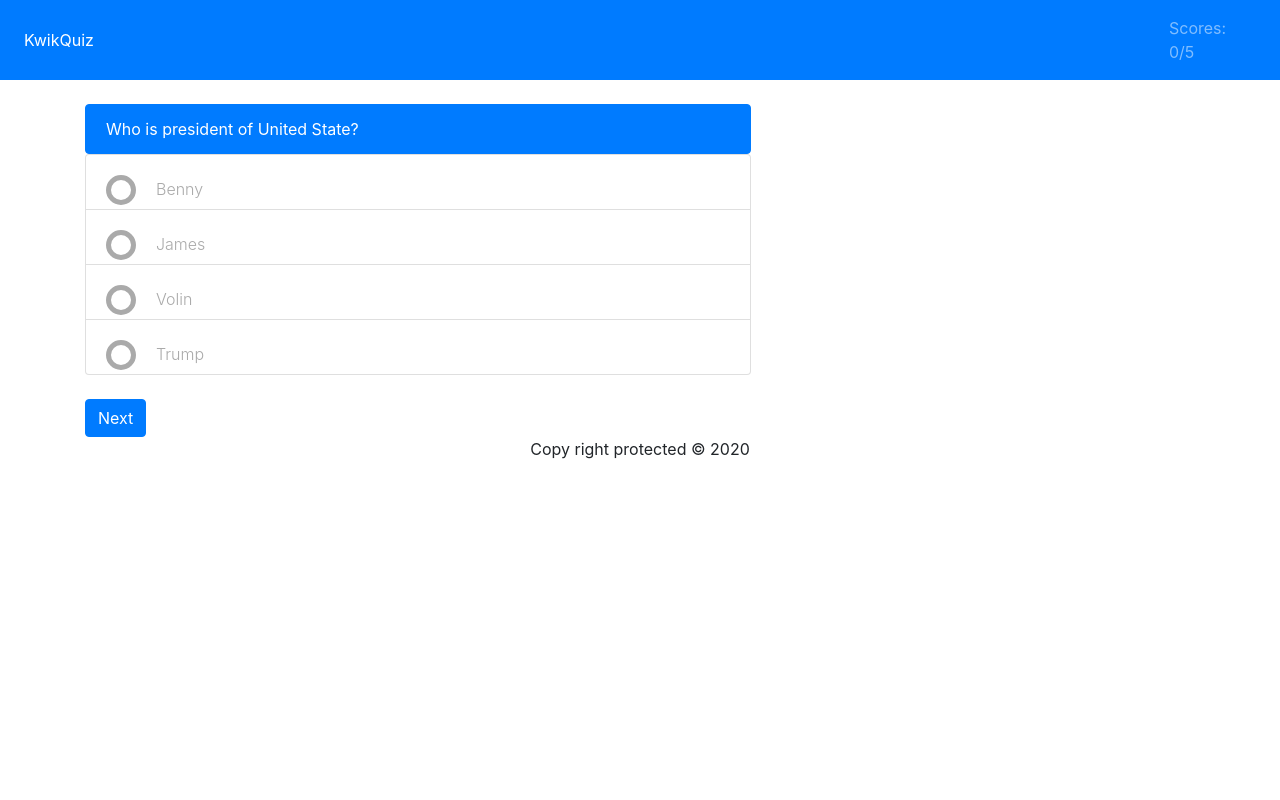
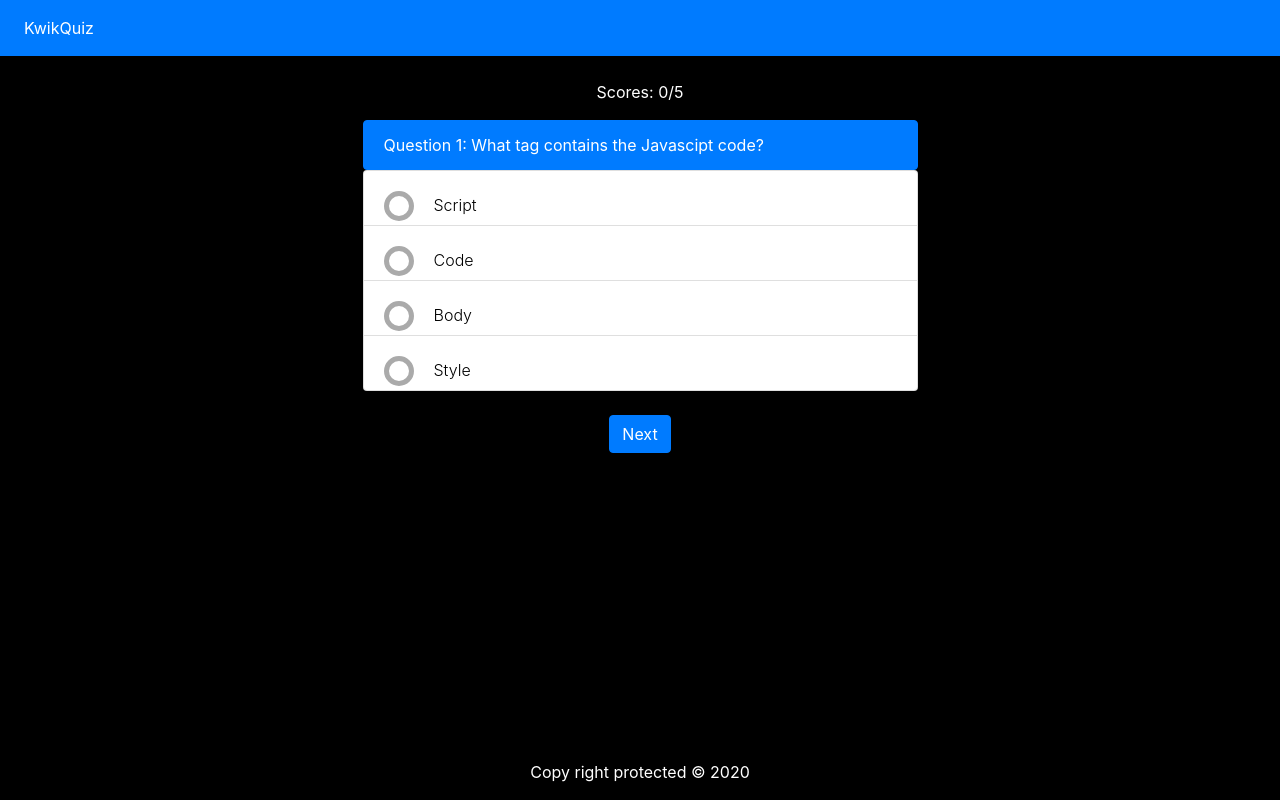
Before and after one commit to Adaeze23/quiz-game, a plain HTML site: page index.html in a window 1280 px wide. Both pictures are taken after a click on the button "Start Quiz". Drawn offline with nearby package versions, Linux system fonts and the light colour scheme.

Commit message:
list-group adjustment
list group aligned to the center

```diff
--- a/css/style.css
+++ b/css/style.css
@@ -1,11 +1,29 @@
+body{
+	text-align: center;
+    color: white;
+    background-color: black
+	}
+
+.list-group{
+	align-items: center;
+    text-align: left;
+    color: white;
+}
+
+.container {
+    align-self: right;
+}
+
+
 ul li{
-	color: #AAAAAA;
+	color: black;
 	display: block;
 	position: relative;
 	float: left;
-	width: 60%;
+	width: 50%;
 	/*height: 100px;*/
-	border-bottom: 0px solid #333;
+	/*border-bottom: 0px solid #333;*/
+
 }
 
 .correct-answer{
@@ -50,13 +68,12 @@ ul li:hover label{
 
 	ul li .check{
 	display: block;
-	position: absolute;
+	position:absolute;
 	border: 5px solid #AAAAAA;
 	border-radius: 100%;
 	height: 30px;
 	width: 30px;
 	top: 20px;
-	left: 20px;
 	z-index: 5;
 	transition: border .25s linear;
 	-webkit-transition: border .25s linear;
@@ -78,6 +95,7 @@ ul li:hover label{
 	margin: auto;
 	transition: background 0.25s linear;
 	-webkit-transition: background 0.25s linear;
+    color: #ffffff;
 	}
 
 	input[type=radio]:checked ~ .check {
@@ -93,7 +111,19 @@ ul li:hover label{
 	/*background-color: #0DFF92;*/
 	}
 
-	.signature {
+
+#footer {
+    position: fixed;
+    left: 0;
+    bottom: 0;
+    width: 100%;
+    color: white;
+    text-align: center;
+    color: #ffffff;
+}
+
+
+	/*.signature {
 	margin: 5px auto;
 	padding: 10px 0;
 	width: 100%;
@@ -143,3 +173,4 @@ ul li:hover label{
 	text-decoration: none;
 	font-weight: bold;
 	}
+*/
--- a/index.html
+++ b/index.html
@@ -31,7 +31,7 @@
 
                 <ul class="navbar-nav ml-auto">
                     <li class="nav-item">
-                        <a class="nav-link" href="#">Scores: <span id="score_counter">0</span>/5</a>
+                        <!-- <a class="nav-link" href="#">Scores: <span id="score_counter">0</span>/5</a> -->
                     </li>
                 </ul>
             </nav>
@@ -69,18 +69,19 @@
             </div>
         </section> -->
 
-        <section id="questions">
-            <div class="container">
+        <section id="questions" >
+            <div class="container align-content-center">
                 <div class="row" id="row_1" style="display: none;">
                     <div class="col-md-12">
+                            <p>Scores: <span id="scorecounter">0</span>/5<p>
                         <ul class="list-group" id="question_1">
-                            <li class="list-group-item active">Who is president of United State?</li>
+                            <li class="list-group-item active">Question 1: What tag contains the Javascipt code?</li>
                         </ul>
-                        <ul class="list-group" id="question_options_1" >
-                            <li class="list-group-item"><input type="radio" id="a" name="option_answer_1" value="Benny" onclick="validateSelectedOption(this)"> <label for="a">Benny</label> <div class="check"></div></li>
-                            <li class="list-group-item"><input type="radio" id="b" name="option_answer_1" value="James" onclick="validateSelectedOption(this)"> <label for="b">James</label> <div class="check"></div></li>
-                            <li class="list-group-item"><input type="radio" id="c" name="option_answer_1" value="Volin" onclick="validateSelectedOption(this)"><label for="c">Volin</label> <div class="check"></div></li>
-                            <li class="list-group-item"><input type="radio" id="d" name="option_answer_1" value="Trump" onclick="validateSelectedOption(this)"><label for="d">Trump</label> <div class="check"></div></li>
+                        <ul class="list-group" id="question_options_1">
+                            <li class="list-group-item"><input type="radio" id="a" name="option_answer_1" value="Script" onclick="validateSelectedOption(this)"> <label for="a">Script</label> <div class="check"></div></li>
+                            <li class="list-group-item"><input type="radio" id="b" name="option_answer_1" value="Code" onclick="validateSelectedOption(this)"> <label for="b">Code</label> <div class="check"></div></li>
+                            <li class="list-group-item"><input type="radio" id="c" name="option_answer_1" value="Body" onclick="validateSelectedOption(this)"><label for="c">Body</label> <div class="check"></div></li>
+                            <li class="list-group-item"><input type="radio" id="d" name="option_answer_1" value="Style" onclick="validateSelectedOption(this)"><label for="d">Style</label> <div class="check"></div></li>
                         </ul>
 
                         <br />
@@ -92,14 +93,15 @@
 
                 <div class="row" id="row_2" style="display: none;">
                     <div class="col-md-12">
+                        Scores: <span id="score_counter">0</span>/5
                         <ul class="list-group" id="question_2">
-                            <li class="list-group-item active">Who is the president of Nigeria?</li>
+                            <li class="list-group-item active">Question 2: Where is the script tag typically placed ?</li>
                         </ul>
                         <ul class="list-group" id="question_options_2">
-                            <li class="list-group-item"><input type="radio" id="e" name="option_answer_2" value="Buhari" onclick="validateSelectedOption2(this)"> <label for="e">Buhari</label> <div class="check"></div></li>
-                            <li class="list-group-item"><input type="radio" id="f" name="option_answer_2" value="Obasanjo" onclick="validateSelectedOption2(this)"> <label for="f">Obasanjo</label> <div class="check"></div></li>
-                            <li class="list-group-item"><input type="radio" id="g" name="option_answer_2" value="Volin" onclick="validateSelectedOption2(this)"> <label for="g">Volin</label> <div class="check"></div></li>
-                            <li class="list-group-item"><input type="radio" id="h" name="option_answer_2" value="Trump" onclick="validateSelectedOption2(this)"> <label for="h">Trump</label> <div class="check"></div></li>
+                            <li class="list-group-item"><input type="radio" id="e" name="option_answer_2" value="HTMLtag" onclick="validateSelectedOption2(this)"> <label for="e">Before the HTML tag or Body tag</label> <div class="check"></div></li>
+                            <li class="list-group-item"><input type="radio" id="f" name="option_answer_2" value="HEADtag" onclick="validateSelectedOption2(this)"> <label for="f">Inside the Head tag or Body tag</label> <div class="check"></div></li>
+                            <li class="list-group-item"><input type="radio" id="g" name="option_answer_2" value="closingHtml" onclick="validateSelectedOption2(this)"> <label for="g">After the closing HTML tag or Body tag</label> <div class="check"></div></li>
+                            <li class="list-group-item"><input type="radio" id="h" name="option_answer_2" value="Titletag" onclick="validateSelectedOption2(this)"> <label for="h">Before the Body tag or insie the Title tag</label> <div class="check"></div></li>
                         </ul>
 
                          <br />
@@ -112,18 +114,18 @@
                 <div class="row" id="row_3" style="display: none;">
                     <div class="col-md-12">
                         <ul class="list-group" id="question_3">
-                            <li class="list-group-item active">What is the full meaning of COVID-19?</li>
+                            <li class="list-group-item active">Question 3: Whtarethe three core languages in web pages?</li>
                         </ul>
                         <ul class="list-group" id="question_options_3">
-                            <li class="list-group-item"><input type="radio" id="i" name="option_answer_3" value="Benny" onclick="validateSelectedOption3(this)"> <label for="i">Benny</label> <div class="check"></div></li>
-                            <li class="list-group-item"><input type="radio" id="j" name="option_answer_3" value="James" onclick="validateSelectedOption3(this)">  <label for="j">James</label> <div class="check"></div></li>
-                            <li class="list-group-item"><input type="radio" id="k" name="option_answer_3" value="Volin" onclick="validateSelectedOption3(this)"> <label for="k">Volin</label> <div class="check"></div></li>
-                            <li class="list-group-item"><input type="radio" id="l" name="option_answer_3" value="Trump" onclick="validateSelectedOption3(this)"> <label for="l">Trump</label> <div class="check"></div></li>
+                            <li class="list-group-item"><input type="radio" id="i" name="option_answer_3" value="CSS" onclick="validateSelectedOption3(this)"> <label for="i">HTML, CSS, Javascript</label> <div class="check"></div></li>
+                            <li class="list-group-item"><input type="radio" id="j" name="option_answer_3" value="Javascript" onclick="validateSelectedOption3(this)">  <label for="j">HTML, Javascript, PHP</label> <div class="check"></div></li>
+                            <li class="list-group-item"><input type="radio" id="k" name="option_answer_3" value="PHP" onclick="validateSelectedOption3(this)"> <label for="k">Javscript, PHP, PYTHON</label> <div class="check"></div></li>
+                            <li class="list-group-item"><input type="radio" id="l" name="option_answer_3" value="Nodejs" onclick="validateSelectedOption3(this)"> <label for="l">CSS, Javasript, Nodejs</label> <div class="check"></div></li>
                         </ul>
 
                          <br />
 
-                        <button class="btn btn-primary" onclick="nextQuestion(3,4)">Next</button>
+                        <button class="btn btn-primary" onclick="nextQuestion(3,4)" >Next</button>
 
                     </div>
                 </div>
@@ -131,13 +133,13 @@
                 <div class="row" id="row_4" style="display: none;">
                     <div class="col-md-12">
                         <ul class="list-group" id="question_4">
-                            <li class="list-group-item active">What is the full meaning of HTML?</li>
+                            <li class="list-group-item active">Why is the Javascript code being placed just before the closing body tag?</li>
                         </ul>
                         <ul class="list-group" id="question_options_4">
-                            <li class="list-group-item"><input type="radio" id="m" name="option_answer_4" value="Benny" onclick="validateSelectedOption4(this)"> <label for="m">Benny</label> <div class="check"></div></li>
-                            <li class="list-group-item"><input type="radio" id="n" name="option_answer_4" value="James" onclick="validateSelectedOption4(this)"> <label for="n">James</label> <div class="check"></div></li>
-                            <li class="list-group-item"><input type="radio" id="o" name="option_answer_4" value="Volin" onclick="validateSelectedOption4(this)"> <label for="o">Volin</label> <div class="check"></div></li>
-                            <li class="list-group-item"><input type="radio" id="p" name="option_answer_4" value="Trump" onclick="validateSelectedOption4(this)"> <label for="p">Trump</label> <div class="check"></div></li>
+                            <li class="list-group-item"><input type="radio" id="m" name="option_answer_4" value="Standards" onclick="validateSelectedOption4(this)"> <label for="m">To comply with Standards</label> <div class="check"></div></li>
+                            <li class="list-group-item"><input type="radio" id="n" name="option_answer_4" value="Possible" onclick="validateSelectedOption4(this)"> <label for="n">Thats the only possible way</label> <div class="check"></div></li>
+                            <li class="list-group-item"><input type="radio" id="o" name="option_answer_4" value="Browser" onclick="validateSelectedOption4(this)"> <label for="o">To let the webpage fully load in the browser window</label> <div class="check"></div></li>
+                            <li class="list-group-item"><input type="radio" id="p" name="option_answer_4" value="Effect" onclick="validateSelectedOption4(this)"> <label for="p">To add more effect to the page</label> <div class="check"></div></li>
                         </ul>
 
                          <br />
@@ -151,13 +153,13 @@
                 <div class="row" id="row_5" style="display: none;">
                     <div class="col-md-12">
                         <ul class="list-group" id="question_5">
-                            <li class="list-group-item active">Who is the capital of Lagos?</li>
+                            <li class="list-group-item active">Question 5: Which element/feature is not new in HTML5?</li>
                         </ul>
                         <ul class="list-group" id="question_options_5">
-                            <li class="list-group-item"><input type="radio" id="q" name="option_answer_5" value="Benny" onclick="validateSelectedOption5(this)"> <label for="q">Benny</label> <div class="check"></div></li>
-                            <li class="list-group-item"><input type="radio" id="r" name="option_answer_5" value="James" onclick="validateSelectedOption5(this)"> <label for="r">James</label> <div class="check"></div></li>
-                            <li class="list-group-item"><input type="radio" id="s" name="option_answer_5" value="Volin" onclick="validateSelectedOption5(this)"><label for="s">Volin</label> <div class="check"></div></li>
-                            <li class="list-group-item"><input type="radio" id="t" name="option_answer_5" value="Trump" onclick="validateSelectedOption5(this)"> <label for="t">Trump</label> <div class="check"></div></li>
+                            <li class="list-group-item"><input type="radio" id="q" name="option_answer_5" value="Image" onclick="validateSelectedOption5(this)"> <label for="q">Image</label> <div class="check"></div></li>
+                            <li class="list-group-item"><input type="radio" id="r" name="option_answer_5" value="Drag" onclick="validateSelectedOption5(this)"> <label for="r">Drag and Drop</label> <div class="check"></div></li>
+                            <li class="list-group-item"><input type="radio" id="s" name="option_answer_5" value="Audio" onclick="validateSelectedOption5(this)"><label for="s">Audio and Video elements</label> <div class="check"></div></li>
+                            <li class="list-group-item"><input type="radio" id="t" name="option_answer_5" value="Geolocation" onclick="validateSelectedOption5(this)"> <label for="t">Geolocation</label> <div class="check"></div></li>
                         </ul>
 
                          <br />
@@ -180,8 +182,8 @@
         </section>
 
 
-        <footer>
-            <div id="record">
+        <footer id="footer">
+            <div id="record" >
             <p class="text-center">Copy right protected &copy; 2020</p>
         </footer>
         <!-- Optional JavaScript -->
@@ -204,9 +206,6 @@
 
                 if (prev == 1) {
                     markQuestion1();
-
-
-
 
                 }
 
@@ -242,7 +241,7 @@
             function markQuestion1(){
 
                 // ans
-                var answer_1 = "Trump";
+                var answer_1 = "Script";
                 var user_answer_1 = $("input[name=option_answer_1]:checked").val();
 
                 console.log(user_answer_1);
@@ -259,7 +258,7 @@
 
             function markQuestion2(){
 
-                var answer_2 = "Buhari";
+                var answer_2 = "Inside the Head tag or Body tag";
                 var user_answer_2 = $("input[name=option_answer_2]:checked").val();
 
                 console.log(user_answer_2);
@@ -278,7 +277,7 @@
 
             function markQuestion3(){
 
-                var answer_3 = "Volin";
+                var answer_3 = "HTML, CSS, Javascript";
                 var user_answer_3 = $("input[name=option_answer_3]:checked").val();
                 console.log(user_answer_3);
 
@@ -295,7 +294,7 @@
 
             function markQuestion4(){
 
-                var answer_4 = "Benny";
+                var answer_4 = "To let the webpage fully load in the browser window";
                 var user_answer_4 = $("input[name=option_answer_4]:checked").val();
 
                 console.log(user_answer_4);
@@ -315,7 +314,7 @@
 
             function markQuestion5(){
 
-                var answer_5 = "James";
+                var answer_5 = "Image";
                 var user_answer_5 = $("input[name=option_answer_5]:checked").val();
                 console.log(user_answer_5);
 
@@ -338,7 +337,8 @@
                 $(`input[name=${element.name}]`).parent().removeClass('correct-answer');
                 $(`input[name=${element.name}]`).parent().removeClass('wrong-answer');
 
-                if(element.value == 'Trump'){
+
+                if(element.value == 'Script'){
                     $(`#${element.id}`).parent().addClass('correct-answer');
                 }else if(element.value != 'Trump'){
                     $(`#${element.id}`).parent().addClass('wrong-answer');
@@ -352,7 +352,7 @@
                 $(`input[name=${element.name}]`).parent().removeClass('correct-answer');
                 $(`input[name=${element.name}]`).parent().removeClass('wrong-answer');
 
-                if(element.value == 'Buhari'){
+                if(element.value == 'Inside the Head tag or Body tag'){
                     $(`#${element.id}`).parent().addClass('correct-answer');
                 }else if(element.value != 'Buhari'){
                     $(`#${element.id}`).parent().addClass('wrong-answer');
@@ -365,7 +365,7 @@
                 $(`input[name=${element.name}]`).parent().removeClass('correct-answer');
                 $(`input[name=${element.name}]`).parent().removeClass('wrong-answer');
 
-                if(element.value == 'Volin'){
+                if(element.value == 'HTML, CSS, Javascript'){
                     $(`#${element.id}`).parent().addClass('correct-answer');
                 }else if(element.value != 'Volin'){
                     $(`#${element.id}`).parent().addClass('wrong-answer');
@@ -378,7 +378,7 @@
                 $(`input[name=${element.name}]`).parent().removeClass('correct-answer');
                 $(`input[name=${element.name}]`).parent().removeClass('wrong-answer');
 
-                if(element.value == 'Benny'){
+                if(element.value == 'To let the webpage fully load in the browser window'){
                     $(`#${element.id}`).parent().addClass('correct-answer');
                 }else if(element.value != 'Benny'){
                     $(`#${element.id}`).parent().addClass('wrong-answer');
@@ -391,9 +391,9 @@
                 $(`input[name=${element.name}]`).parent().removeClass('correct-answer');
                 $(`input[name=${element.name}]`).parent().removeClass('wrong-answer');
 
-                if(element.value == 'James'){
+                if(element.value == 'Image'){
                     $(`#${element.id}`).parent().addClass('correct-answer');
-                }else if(element.value != 'James'){
+                }else if(element.value != 'Image'){
                     $(`#${element.id}`).parent().addClass('wrong-answer');
                 }
             }
```
